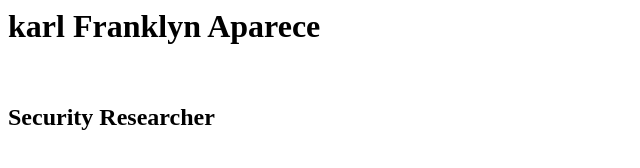
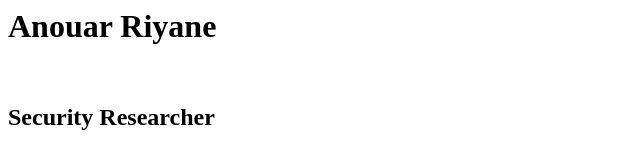
Before and after one commit to rayansec/subdomain-takeover, a plain HTML site: page practice.html in a window 1280 px wide. Shown: the whole page, without its empty margins (0-640 px from the left). Drawn offline with Linux system fonts and the light colour scheme.

Commit message:
Update practice.html

```diff
--- a/practice.html
+++ b/practice.html
@@ -3,7 +3,7 @@
     <title>Subdomain Takeover by:</title>
   </head>
   <body>
-     <h1>karl Franklyn Aparece</h1><br>
+     <h1>Anouar Riyane</h1><br>
      <h2>Security Researcher</h2>
   </body>
 </html>
```
